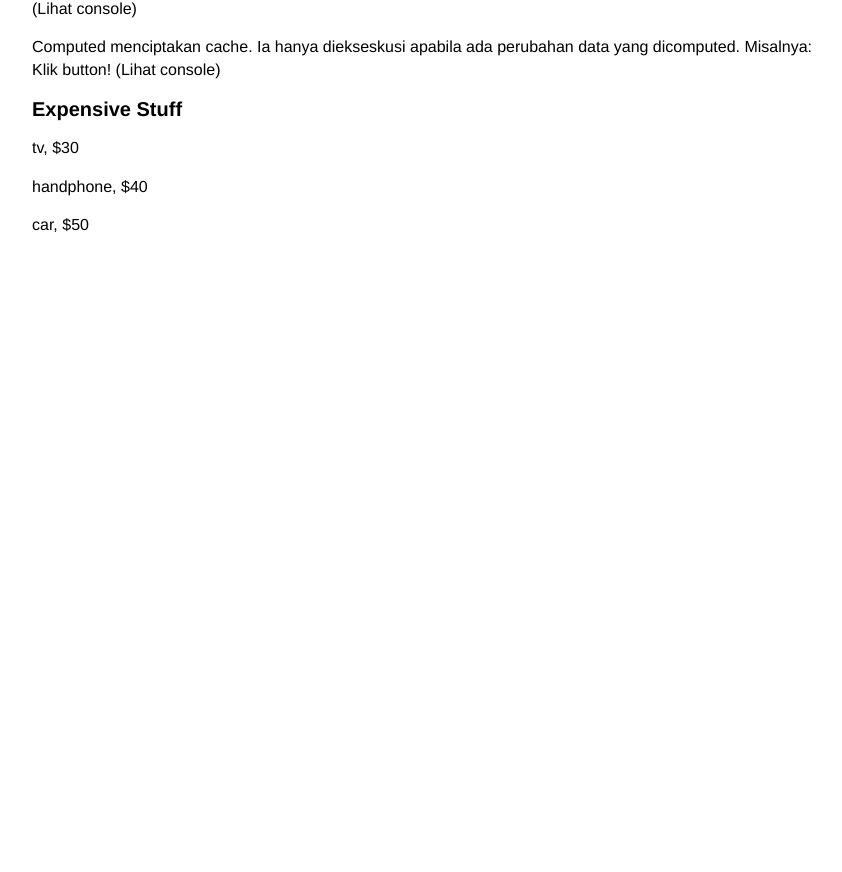
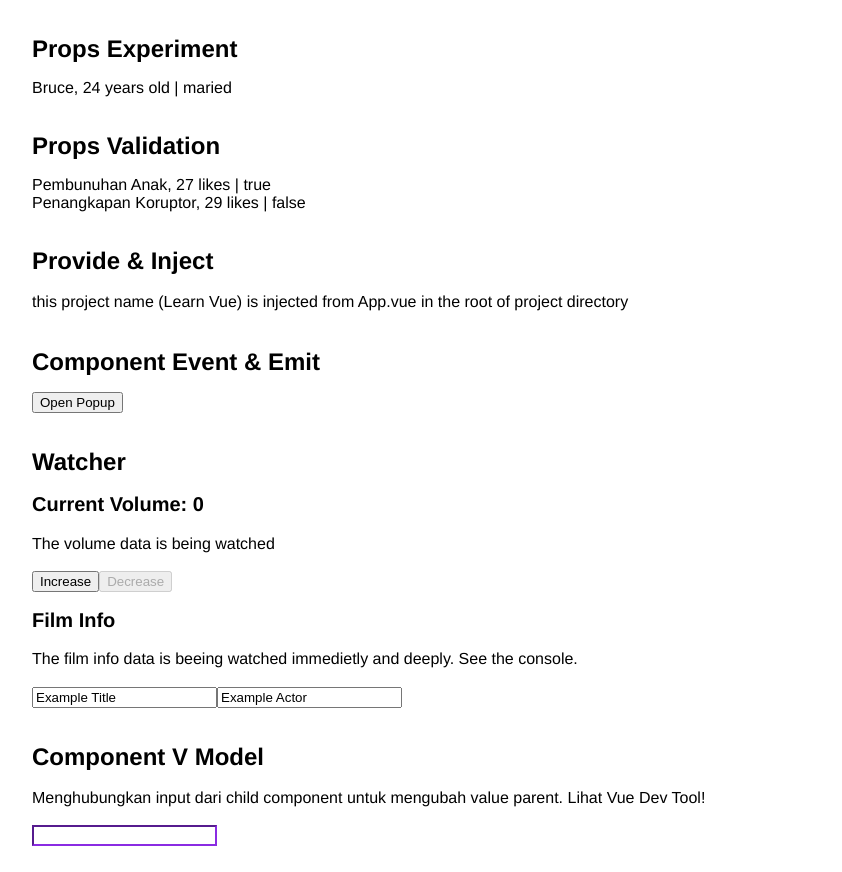
Before and after one commit to rijalghodi/learn-vue-from-codevolution, a Vue app: page /script in a window 1280 px wide. Shown: the part 498-1370 px from the top of the page, without its empty margins (208-1050 px from the left). Before the commit the page ends 800 px from the top, so only its background shows below. Built offline with nearby package versions, Linux system fonts and the light colour scheme.

Commit message:
add Computed, ComponentEvent, Watcher, and Component Model

```diff
--- a/src/App.vue
+++ b/src/App.vue
@@ -6,6 +6,27 @@
   </div>
   <router-view></router-view>
 </template>
+
+<script>
+export default {
+  data() {
+    return {
+      name: "Learn Vue",
+    };
+  },
+  provide() {
+    return {
+      projectName: this.name,
+    };
+  },
+  /*
+  // If the data is not inherited from data(), then you can use this syntax
+  provide: {
+    projectName: "Learn Vue"
+  }
+   */
+};
+</script>
 
 <style>
 #app {
@@ -19,6 +40,7 @@
 
 h1 {
   font-size: 24px;
+  margin-top: 35px;
 }
 
 h2 {
--- a/src/components/component-events/PopupChild.vue
+++ b/src/components/component-events/PopupChild.vue
@@ -1,6 +1,10 @@
 <template>
   <div class="popup">
     <p>I am Popup</p>
+    <p>
+      To close me, my parent give me an emit function, called 'close', trigerred by clicking the
+      close button. It will close me and send you a message in console
+    </p>
     <button @click="$emit('close', 'thank you for clicking!')">Close</button>
   </div>
 </template>
@@ -8,13 +12,22 @@
 <script>
 export default {
   name: "PopupChild",
-  emits: ["close"],
+  // Emits with validation
+  // It means that the emit function must have message
+  emits: {
+    close: (message) => {
+      if (!message) return false;
+      else return true;
+    },
+  },
+  // If you dont want validation of emit function, use this syntax:
+  // emits: ["close"],
 };
 </script>
 
 <style scoped>
 .popup {
-  width: 200px;
+  width: 500px;
   padding: 10px;
   background-color: bisque;
 }
--- /dev/null
+++ b/src/components/component-v-model/ComponentVModel.vue
@@ -0,0 +1,24 @@
+<template>
+  <div>
+    <h1>Component V Model</h1>
+    <p>Menghubungkan input dari child component untuk mengubah value parent. Lihat Vue Dev Tool!</p>
+    <CustomInput v-model="name" />
+  </div>
+</template>
+
+<script>
+import CustomInput from "./CustomInput.vue";
+export default {
+  name: "ComponentVModel",
+  data() {
+    return {
+      name: "",
+    };
+  },
+  components: {
+    CustomInput,
+  },
+};
+</script>
+
+<style lang="scss" scoped></style>
--- /dev/null
+++ b/src/components/component-v-model/CustomInput.vue
@@ -0,0 +1,24 @@
+<template>
+  <div>
+    <input
+      type="text"
+      :value="modelValue"
+      @input="$emit('update:modelValue', $event.target.value)"
+    />
+  </div>
+</template>
+
+<script>
+export default {
+  name: "CustomInput",
+  props: {
+    modelValue: String,
+  },
+};
+</script>
+
+<style lang="css" scoped>
+input {
+  border-color: blueviolet;
+}
+</style>
--- /dev/null
+++ b/src/components/provide-inject/ProvideAndInject.vue
@@ -0,0 +1,18 @@
+<template>
+  <div>
+    <h1>Provide & Inject</h1>
+    <p>
+      this project name ({{ projectName }}) is injected from App.vue in the root of project
+      directory
+    </p>
+  </div>
+</template>
+
+<script>
+export default {
+  name: "ProvideAndInject",
+  inject: ["projectName"], // this is injected from App.vue in the root of directory
+};
+</script>
+
+<style lang="scss" scoped></style>
--- /dev/null
+++ b/src/components/watcher/WatcherExperiment.vue
@@ -0,0 +1,52 @@
+<template>
+  <div>
+    <h1>Watcher</h1>
+    <h2>Current Volume: {{ volume }}</h2>
+    <p>The volume data is being watched</p>
+    <div>
+      <button @click="volume += 1" :disabled="volume === 10">Increase</button>
+      <button @click="volume -= 1" :disabled="volume === 0">Decrease</button>
+    </div>
+
+    <!-- If you want to watch the data immedietly during rendering process, use immediate = true
+      in data. And if you want to watch object or array, use deep = true in watch
+    -->
+    <h2>Film Info</h2>
+    <p>The film info data is beeing watched immedietly and deeply. See the console.</p>
+    <div>
+      <input type="text" v-model="movie.title" />
+      <input type="text" v-model="movie.actor" />
+    </div>
+  </div>
+</template>
+
+<script>
+export default {
+  name: "WatcherExperiment",
+  data() {
+    return {
+      volume: 0,
+      movie: {
+        title: "Example Title",
+        actor: "Example Actor",
+      },
+    };
+  },
+  watch: {
+    volume: function (newVolume, oldVolume) {
+      if (newVolume > oldVolume && newVolume === 8) {
+        alert("Too high volume can damage your ear");
+      }
+    },
+    movie: {
+      handler: function (newMovie) {
+        console.log(newMovie);
+      },
+      immediate: true, // use immediate if you want to watch in the rendering process
+      deep: true, // use deep if you want to watch object or array
+    },
+  },
+};
+</script>
+
+<style lang="scss" scoped></style>
--- a/src/views/ScriptManipulations.vue
+++ b/src/views/ScriptManipulations.vue
@@ -1,22 +1,32 @@
 <template>
+  <!-- Method vs Computed -->
+  <ComputedDataExperiment />
+
   <h1>Props Experiment</h1>
   <PropsExperiment name="Bruce" age="24" isMaried="true" />
 
   <h1>Props Validation</h1>
   <PropsValidation :title="'Pembunuhan Anak'" :likes="27" :published="true" />
   <PropsValidation :title="'Penangkapan Koruptor'" :likes="29" />
+
+  <ProvideAndInject />
+
   <!-- Component EVent and Emit -->
   <ComponentEvent />
 
-  <!-- Method vs Computed -->
-  <ComputedDataExperiment />
+  <WatcherExperiment />
+
+  <ComponentVModel />
 </template>
 
 <script>
 import PropsExperiment from "@/components/props/PropsExperiment.vue";
 import PropsValidation from "@/components/props/PropsValidation.vue";
 import ComponentEvent from "@/components/component-events/ComponentEvent.vue";
-import ComputedDataExperiment from "@/components/method-computed-watcher/ComputedDataExperiment.vue";
+import ComputedDataExperiment from "@/components/method-vs-computed/ComputedDataExperiment.vue";
+import ProvideAndInject from "@/components/provide-inject/ProvideAndInject.vue";
+import WatcherExperiment from "@/components/watcher/WatcherExperiment.vue";
+import ComponentVModel from "@/components/component-v-model/ComponentVModel.vue";
 
 export default {
   name: "ScriptManipulations",
@@ -31,6 +41,9 @@
     PropsValidation,
     ComponentEvent,
     ComputedDataExperiment,
+    ProvideAndInject,
+    WatcherExperiment,
+    ComponentVModel,
   },
 };
 </script>
```
Also changed, not shown: src/components/method-vs-computed/ComputedDataExperiment.vue (renamed from src/components/method-computed-watcher/ComputedDataExperiment.vue).
